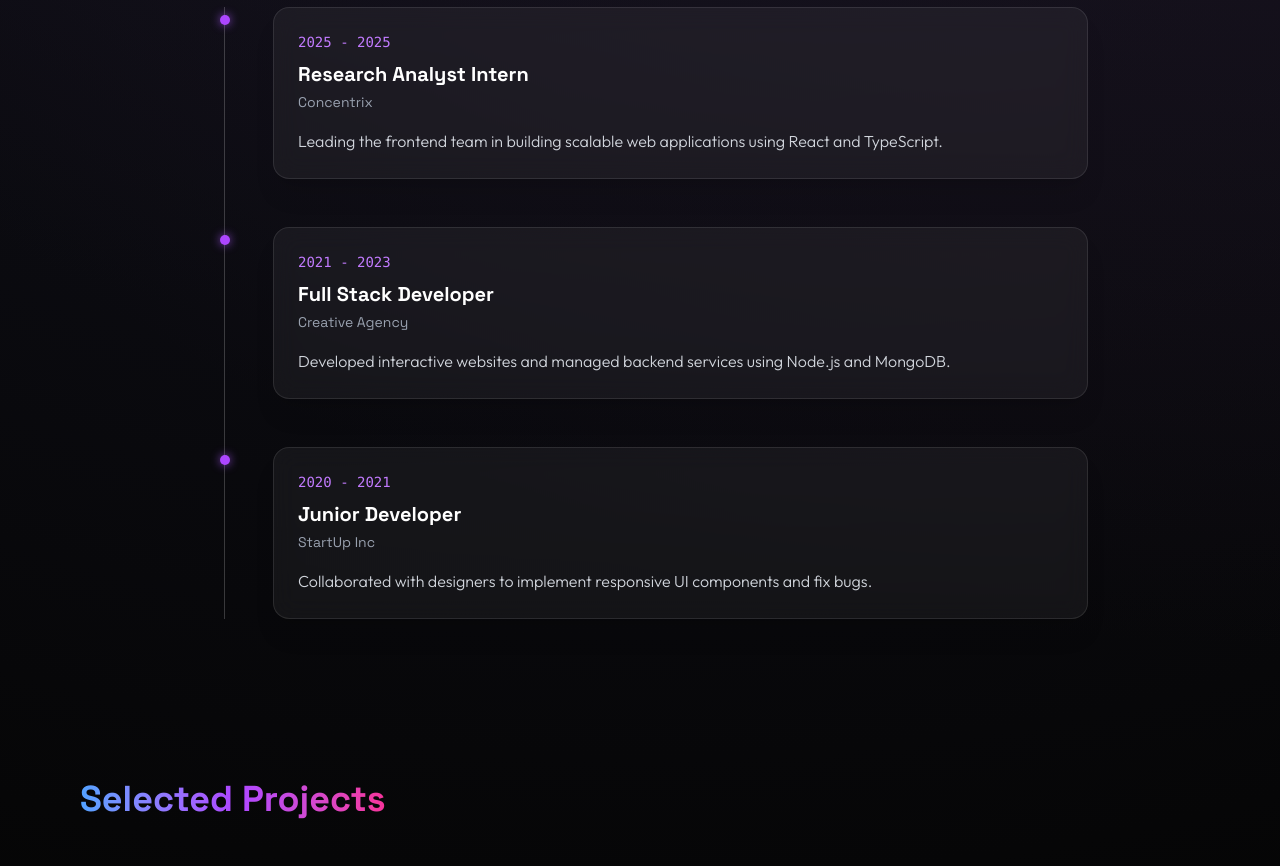
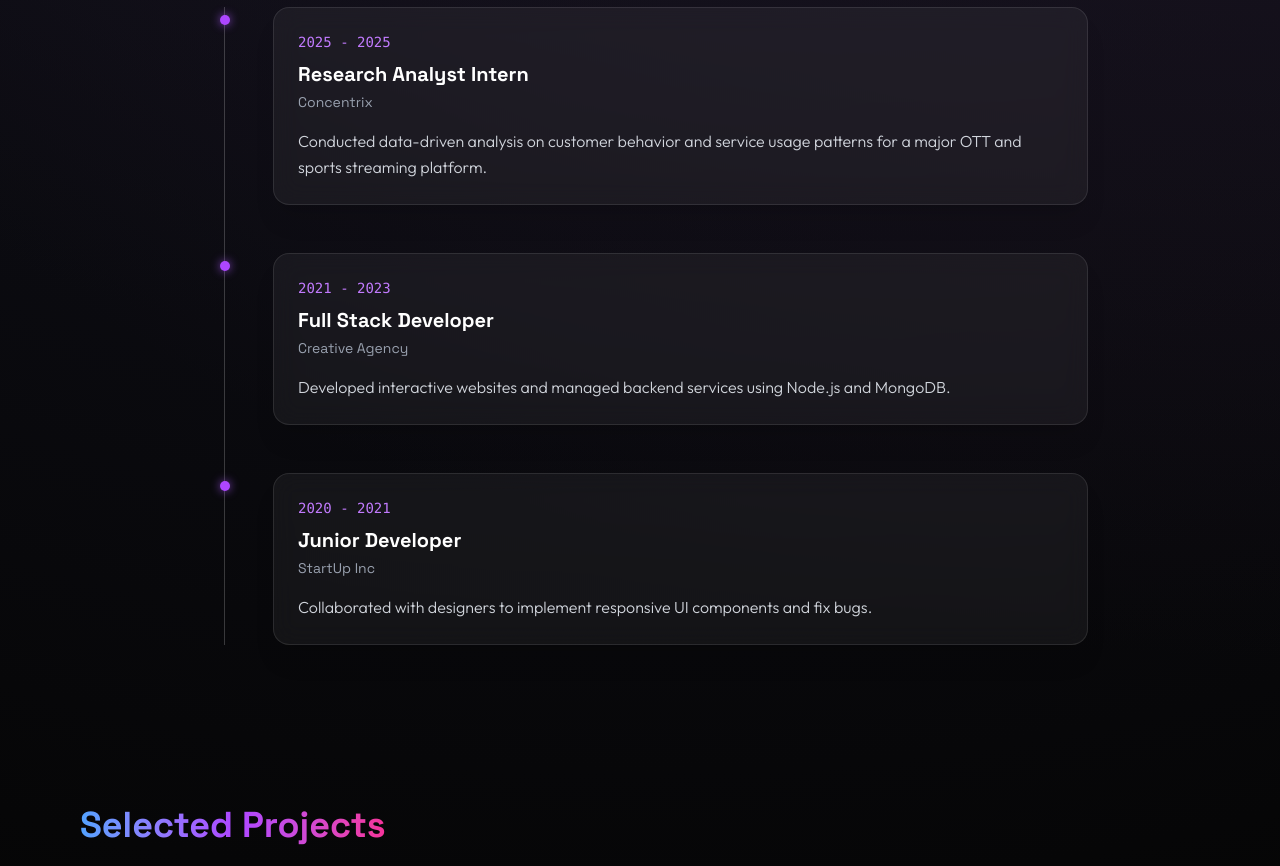
Before and after one commit to sakshiagrawal2711/Portfolio, a React (Vite) app in the folder client/: page / in a window 1280 px wide. Shown: the part 1560-2426 px from the top of the page. Built offline with nearby package versions, Linux system fonts and the light colour scheme.

Commit message:
Update experience description for Research Analyst Intern

```diff
--- a/client/src/components/Experience.jsx
+++ b/client/src/components/Experience.jsx
@@ -6,7 +6,7 @@ const experiences = [
         role: "Research Analyst Intern",
         company: "Concentrix",
         period: "2025 - 2025",
-        description: "Leading the frontend team in building scalable web applications using React and TypeScript."
+        description: "Conducted data-driven analysis on customer behavior and service usage patterns for a major OTT and sports streaming platform."
     },
     {
         role: "Full Stack Developer",
```
